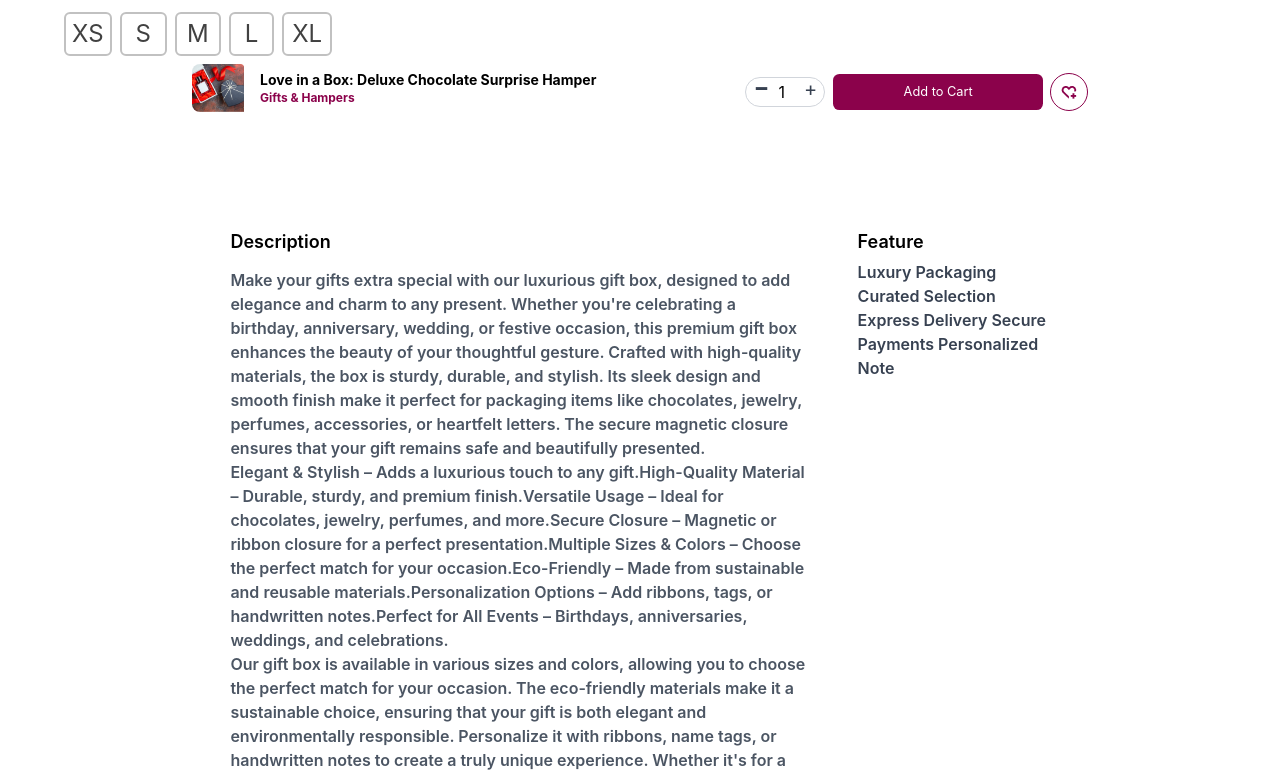
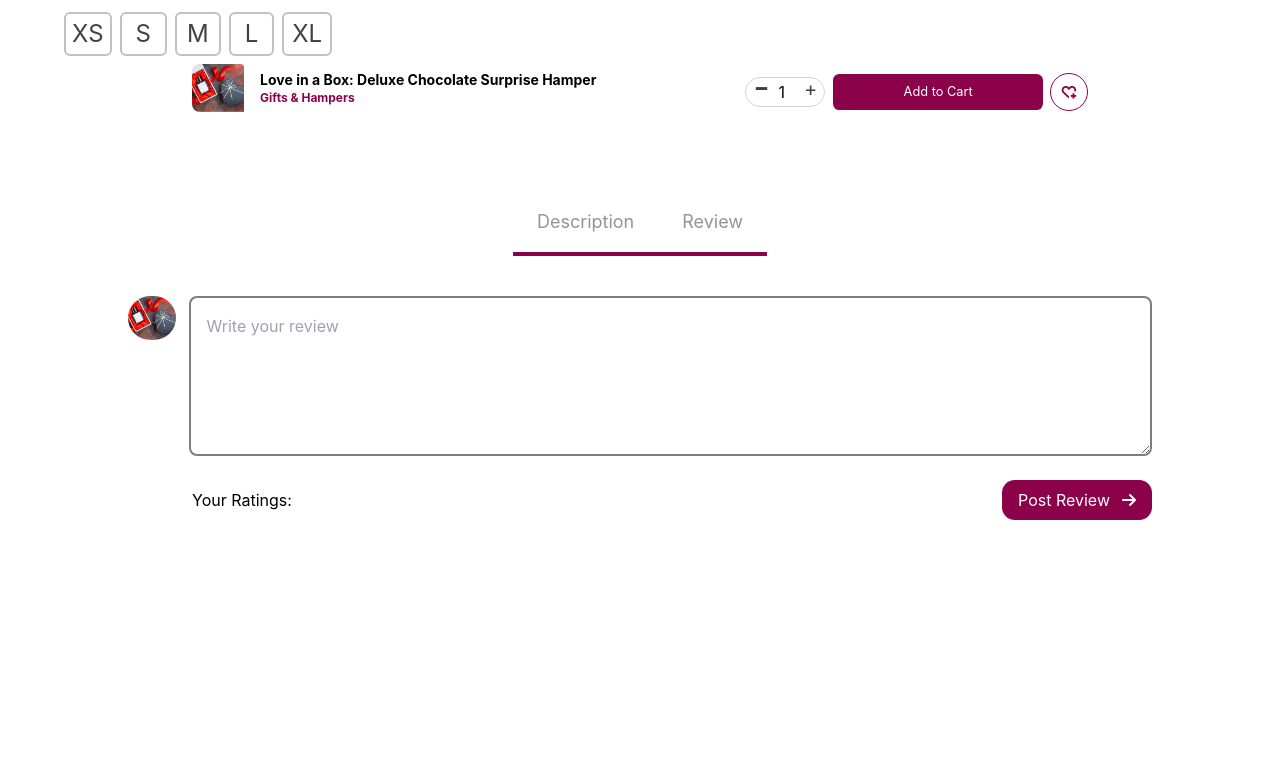
Before and after one commit to SheharyarXD/twisca, a React (Create React App) app in the folder my-app/: page /products/productDetails in a window 1280 px wide. Shown: the part 744-1519 px from the top of the page. Built offline with nearby package versions, Linux system fonts and the light colour scheme.

Commit message:
In Progress

```diff
--- a/my-app/src/components/ProductsDetails.js
+++ b/my-app/src/components/ProductsDetails.js
@@ -130,7 +130,6 @@ const ProductDetails = () => {
                 alt=""
               />
             </div>
-
           </div>
         </div>
       </div>
@@ -187,41 +186,88 @@ const ProductDetails = () => {
       </div>
 
       <div className="min-h-screen ">
+        <div className="flex flex-row items-center justify-center">
+          <button className="text-[#949494] text-lg px-6 mt-[10vh] py-4 border-b-4 border-[#8B024B]">Description</button>
+          <button className="text-[#949494] text-lg px-6 mt-[10vh] py-4 border-b-4 border-[#8B024B]">Review</button>
+        </div>
         {/* description */}
-        <div className="Description py-[14vh] overflow-hidden px-[18vw]">
+        {/* <div className="Description pt-[10vh] pb-[14vh] overflow-hidden px-[18vw]">
           <div className="flex flex-row  justify-between">
             <div className="w-[45vw]">
               <div className="font-semibold text-lg py-1 pb-3">Description</div>
               <p className="font-semibold  text-gray-600">
-
-Make your gifts extra special with our luxurious gift box, designed to add elegance and charm to any present. Whether you're celebrating a birthday, anniversary, wedding, or festive occasion, this premium gift box enhances the beauty of your thoughtful gesture.
-Crafted with high-quality materials, the box is sturdy, durable, and stylish. Its sleek design and smooth finish make it perfect for packaging items like chocolates, jewelry, perfumes, accessories, or heartfelt letters. The secure magnetic closure ensures that your gift remains safe and beautifully presented. <br />
-
-Elegant & Stylish – Adds a luxurious touch to any gift.High-Quality Material – Durable, sturdy, and premium finish.Versatile Usage – Ideal for chocolates, jewelry, perfumes, and more.Secure Closure – Magnetic or ribbon closure for a perfect presentation.Multiple Sizes & Colors – Choose the perfect match for your occasion.Eco-Friendly – Made from sustainable and reusable materials.Personalization Options – Add ribbons, tags, or handwritten notes.Perfect for All Events – Birthdays, anniversaries, weddings, and celebrations. <br />
-Our gift box is available in various sizes and colors, allowing you to choose the perfect match for your occasion. The eco-friendly materials make it a sustainable choice, ensuring that your gift is both elegant and environmentally responsible.
-Personalize it with ribbons, name tags, or handwritten notes to create a truly unique experience. Whether it's for a loved one, a colleague, or a friend, this gift box adds a touch of sophistication to your heartfelt presents. <br />
-Make your gifting experience memorable and stylish with our premium gift box – because every special gift deserves the perfect packaging!
+                Make your gifts extra special with our luxurious gift box,
+                designed to add elegance and charm to any present. Whether
+                you're celebrating a birthday, anniversary, wedding, or festive
+                occasion, this premium gift box enhances the beauty of your
+                thoughtful gesture. Crafted with high-quality materials, the box
+                is sturdy, durable, and stylish. Its sleek design and smooth
+                finish make it perfect for packaging items like chocolates,
+                jewelry, perfumes, accessories, or heartfelt letters. The secure
+                magnetic closure ensures that your gift remains safe and
+                beautifully presented. <br />
+                Elegant & Stylish – Adds a luxurious touch to any
+                gift.High-Quality Material – Durable, sturdy, and premium
+                finish.Versatile Usage – Ideal for chocolates, jewelry,
+                perfumes, and more.Secure Closure – Magnetic or ribbon closure
+                for a perfect presentation.Multiple Sizes & Colors – Choose the
+                perfect match for your occasion.Eco-Friendly – Made from
+                sustainable and reusable materials.Personalization Options – Add
+                ribbons, tags, or handwritten notes.Perfect for All Events –
+                Birthdays, anniversaries, weddings, and celebrations. <br />
+                Our gift box is available in various sizes and colors, allowing
+                you to choose the perfect match for your occasion. The
+                eco-friendly materials make it a sustainable choice, ensuring
+                that your gift is both elegant and environmentally responsible.
+                Personalize it with ribbons, name tags, or handwritten notes to
+                create a truly unique experience. Whether it's for a loved one,
+                a colleague, or a friend, this gift box adds a touch of
+                sophistication to your heartfelt presents. <br />
+                Make your gifting experience memorable and stylish with our
+                premium gift box – because every special gift deserves the
+                perfect packaging!
               </p>
             </div>
             <div className="w-[15vw]">
               <div className="font-semibold py-1 text-lg">Feature</div>
               <div className="font-semibold text-gray-700">
-        Luxury Packaging
-Curated Selection
-Express Delivery
-Secure Payments
-Personalized Note
+                Luxury Packaging Curated Selection Express Delivery Secure
+                Payments Personalized Note
               </div>
             </div>
           </div>
+        </div> */}
+        {/* Comments */}
+        <div>
+          <div>
+
+          </div>
+          <div className="flex flex-col">
+            <div>
+              <div></div>
+              <div></div>
+            </div>
+            <div className="flex flex-col  justify-center">
+              <div className="flex flex-row mb-[3vh] mt-[5vh] mx-[10vw]">
+                <img className="h-11 mr-[1vw] w-auto rounded-full" src="../Images/sampleImage2.png" alt="" />
+              <textarea  className="p-4 border-[#7E7E80] border-2 w-full h-[20vh] rounded-lg" placeholder="Write your review" />
+              </div>
+            <div className="flex flex-row items-center justify-between px-[10vw]">
+              <div className="pl-[5vw]"> Your Ratings:</div>
+              <div><button className="bg-[#8B024B] text-white px-4 py-2 rounded-[1vw] ">Post Review<i className="fa-solid fa-arrow-right pl-3"></i></button></div>
             </div>
             </div>
+
+          </div>
+        </div>
+      </div>
+
       <div className="px-[10vw] flex-col  justify-center items-center">
         <div className="flex font-bold text-[2.5rem]">You May Also Like:</div>
         <div className="flex flex-wrap flex-row justify-between py-8">
-      <SurprisedProducts/>
-      <SurprisedProducts/>
-      <SurprisedProducts/>
+          <SurprisedProducts />
+          <SurprisedProducts />
+          <SurprisedProducts />
         </div>
       </div>
       <FooterPage></FooterPage>
```
Lines whose indentation alone changed are shown as unchanged.
